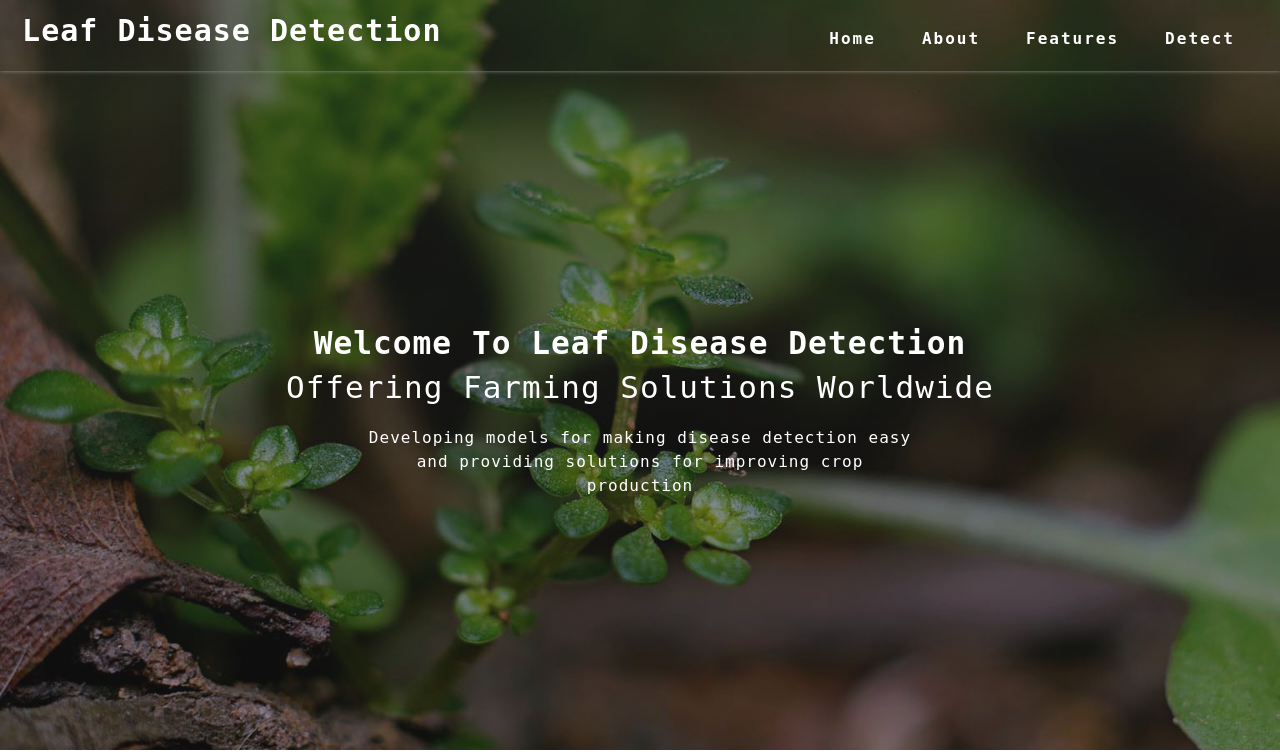
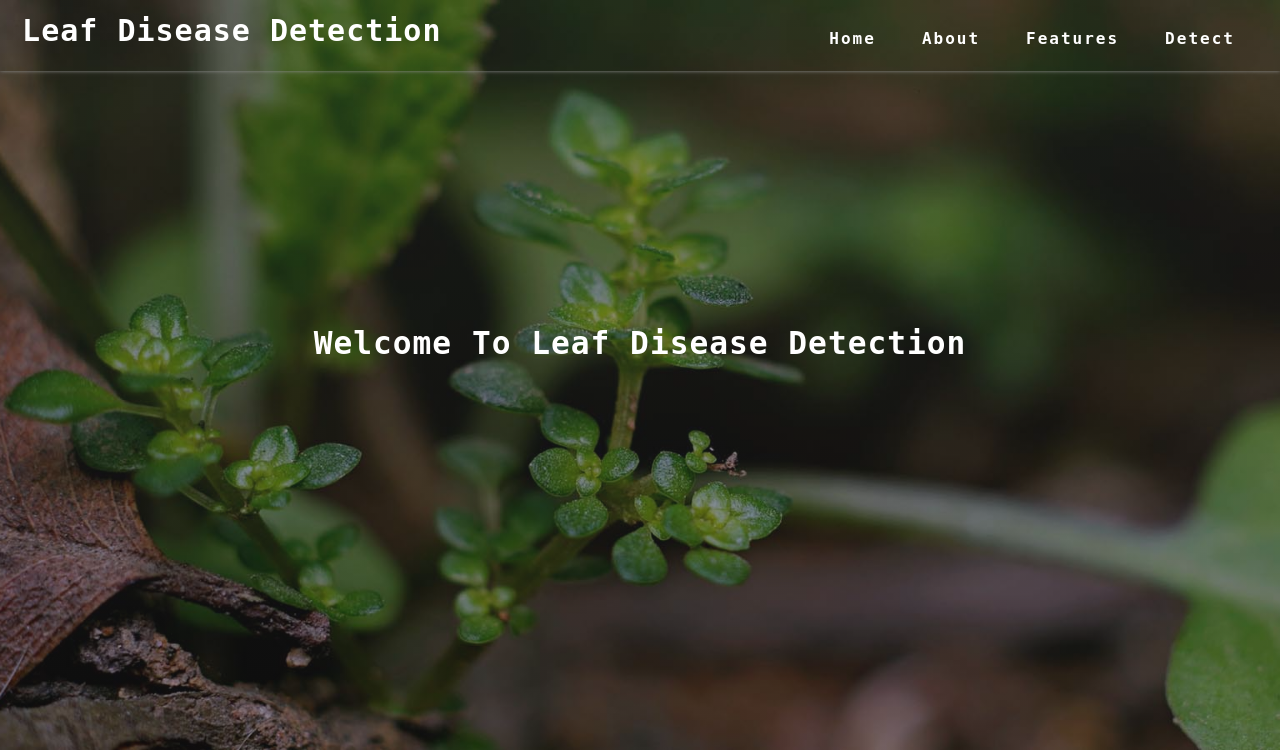
Before and after one commit to thisistharun/leafdiseasedetection, a Flask app: page / in a window 1280 px wide. Shown: the top 754 px of the page. Run offline with Flask 2, Linux system fonts and the light colour scheme; some libraries are stand-ins or nearby versions.

Commit message:
Update index.html

```diff
--- a/templates/index.html
+++ b/templates/index.html
@@ -50,11 +50,11 @@
       <div class="container">
         <div class="style-banner">
           <h4 class="mb-2">Welcome To Leaf Disease Detection</h4>
-          <h5>Offering Farming Solutions Worldwide
+          <h5>
           </h5>
         </div>
         <div class="two-demo-button mt-md-4 mt-3">
-          <p> Developing models for making disease detection easy and providing solutions for improving crop production
+          <p>
           </p>
         </div>
 
```
